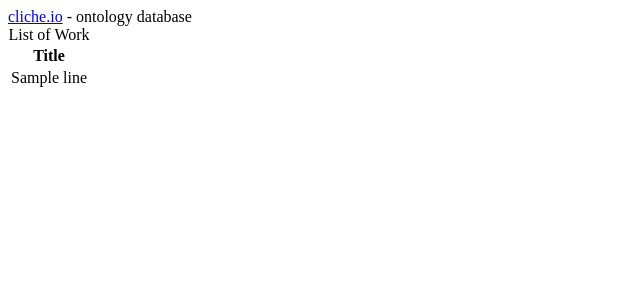
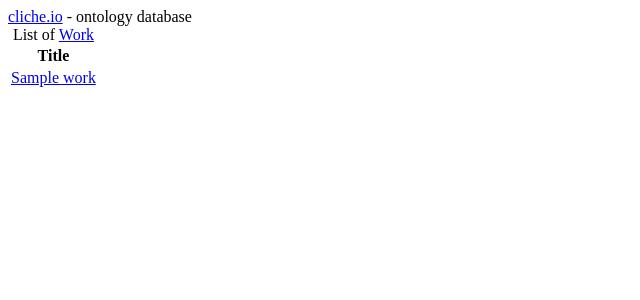
Before and after one commit to clicheio/cliche, a Flask app: template cliche/web/templates/ontology/work_list.html in a window 1280 px wide. Shown: the top 300 px of the page, without its empty margins (0-640 px from the left). Run offline with Flask 2, Linux system fonts and the light colour scheme; the template is opened without the code that fills it: most values are stand-ins (such as "Sample title", 1, 10 or a date in 2020); parts of the project's set-up code (start-up, migrations or seed data) failed here and were passed over.

Commit message:
add missing links

```diff
--- a/cliche/web/templates/ontology/work_list.html
+++ b/cliche/web/templates/ontology/work_list.html
@@ -2,16 +2,16 @@
 {% block title %} - list of Work{% endblock %}
 {% block body %}
   <table>
-    <caption>List of Work</caption>
+    <caption>List of <a href="{{ url_for('.list_') }}">Work</a></caption>
     <thead>
       <tr>
         <th>Title</th>
       </tr>
     </thead>
     <tbody>
-      {% for line in work_list %}
+      {% for title in work_list %}
         <tr>
-          <td>{{ line }}</td>
+          <td><a href="{{ url_for('.page', title=title) }}">{{ title }}</a></td>
         </tr>
       {% else %}
         <tr>
```
